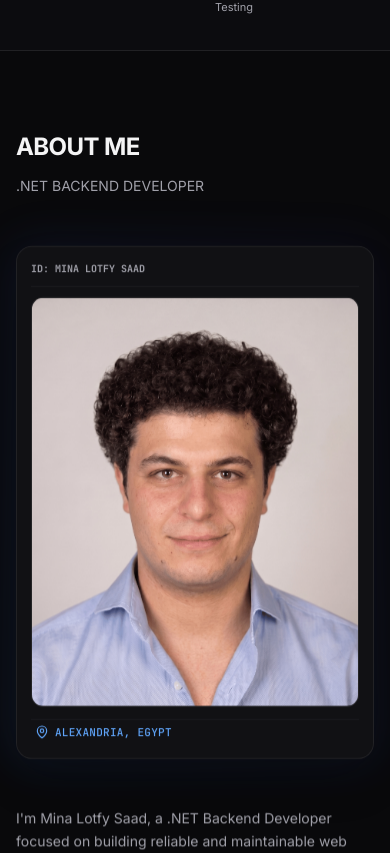
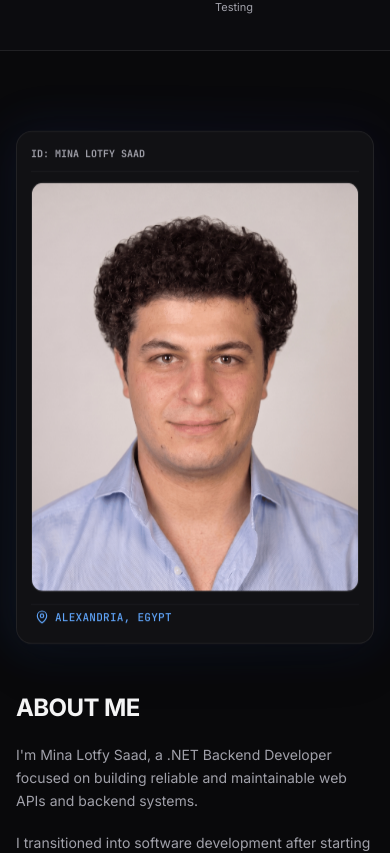
Before and after one commit to Minalotfysaad/Portfolio, a Next.js app: page / in a window 390 px wide. Shown: the part 979-1832 px from the top of the page. Built offline with nearby package versions, Linux system fonts and the light colour scheme.

Commit message:
feat: add navbar, project section CTA, about, and hero components to portfolio layout

```diff
--- a/src/components/about/About.tsx
+++ b/src/components/about/About.tsx
@@ -3,7 +3,6 @@
 import React, { useState } from "react";
 import Image from "next/image";
 import { aboutNarrative } from "@/data/personal";
-import { SectionHeading } from "@/components/ui/SectionHeading";
 import { EngineeringPhilosophy } from "./EngineeringPhilosophy";
 import { ScrollReveal } from "@/components/ui/ScrollReveal";
 import { MapPin, CheckCircle2, Server } from "lucide-react";
@@ -15,14 +14,6 @@ export const About: React.FC = () => {
   return (
     <section id="about" className="py-20 lg:py-28 relative bg-[#09090B]">
       <div className="container mx-auto px-4 sm:px-6 max-w-7xl">
-        <ScrollReveal direction="up" distance={24} duration={500}>
-          <SectionHeading
-            badge="ABOUT ME"
-            title="ABOUT ME"
-            subtitle=".NET BACKEND DEVELOPER"
-          />
-        </ScrollReveal>
-
         <div className="grid grid-cols-1 lg:grid-cols-12 gap-12 lg:gap-16 items-center">
           {/* Left Column: Portrait & Technical HUD Card */}
           <div className="lg:col-span-5 flex flex-col items-center lg:items-start">
@@ -83,11 +74,9 @@ export const About: React.FC = () => {
           <div className="lg:col-span-7 flex flex-col justify-center my-auto">
             <ScrollReveal direction="up" distance={30} delay={100} duration={600}>
               <div className="space-y-5 text-secondary font-sans text-sm sm:text-base leading-relaxed">
-                {aboutNarrative.heading ? (
-                  <h3 className="text-2xl sm:text-3xl font-bold text-foreground tracking-tight font-sans">
-                    {aboutNarrative.heading}
-                  </h3>
-                ) : null}
+                <h2 className="text-2xl sm:text-3xl md:text-4xl font-bold tracking-tight text-foreground font-sans">
+                  ABOUT ME
+                </h2>
 
                 {aboutNarrative.paragraphs.map((paragraph, idx) => (
                   <p key={idx}>{paragraph}</p>
--- a/src/components/hero/Hero.tsx
+++ b/src/components/hero/Hero.tsx
@@ -16,7 +16,7 @@ export const Hero: React.FC = () => {
       const paddingTop = parseFloat(style.paddingTop) || 0;
       const topOffset = 80;
       const elementPosition = target.getBoundingClientRect().top;
-      const offsetPosition = elementPosition + window.pageYOffset + paddingTop - topOffset;
+      const offsetPosition = elementPosition + window.pageYOffset + (paddingTop * 0.5) - topOffset;
       window.scrollTo({
         top: Math.max(0, offsetPosition),
         behavior: "smooth",
--- a/src/components/layout/Navbar.tsx
+++ b/src/components/layout/Navbar.tsx
@@ -57,7 +57,7 @@ export const Navbar: React.FC<NavbarProps> = ({ onOpenTerminal }) => {
       const paddingTop = parseFloat(style.paddingTop) || 0;
       const topOffset = 80;
       const elementPosition = target.getBoundingClientRect().top;
-      const offsetPosition = elementPosition + window.pageYOffset + paddingTop - topOffset;
+      const offsetPosition = elementPosition + window.pageYOffset + (paddingTop * 0.5) - topOffset;
       window.scrollTo({
         top: Math.max(0, offsetPosition),
         behavior: "smooth",
--- a/src/components/projects/ProjectSectionCTA.tsx
+++ b/src/components/projects/ProjectSectionCTA.tsx
@@ -14,7 +14,7 @@ export const ProjectSectionCTA: React.FC = () => {
       const paddingTop = parseFloat(style.paddingTop) || 0;
       const topOffset = 80;
       const elementPosition = target.getBoundingClientRect().top;
-      const offsetPosition = elementPosition + window.pageYOffset + paddingTop - topOffset;
+      const offsetPosition = elementPosition + window.pageYOffset + (paddingTop * 0.5) - topOffset;
       window.scrollTo({
         top: Math.max(0, offsetPosition),
         behavior: "smooth",
```
